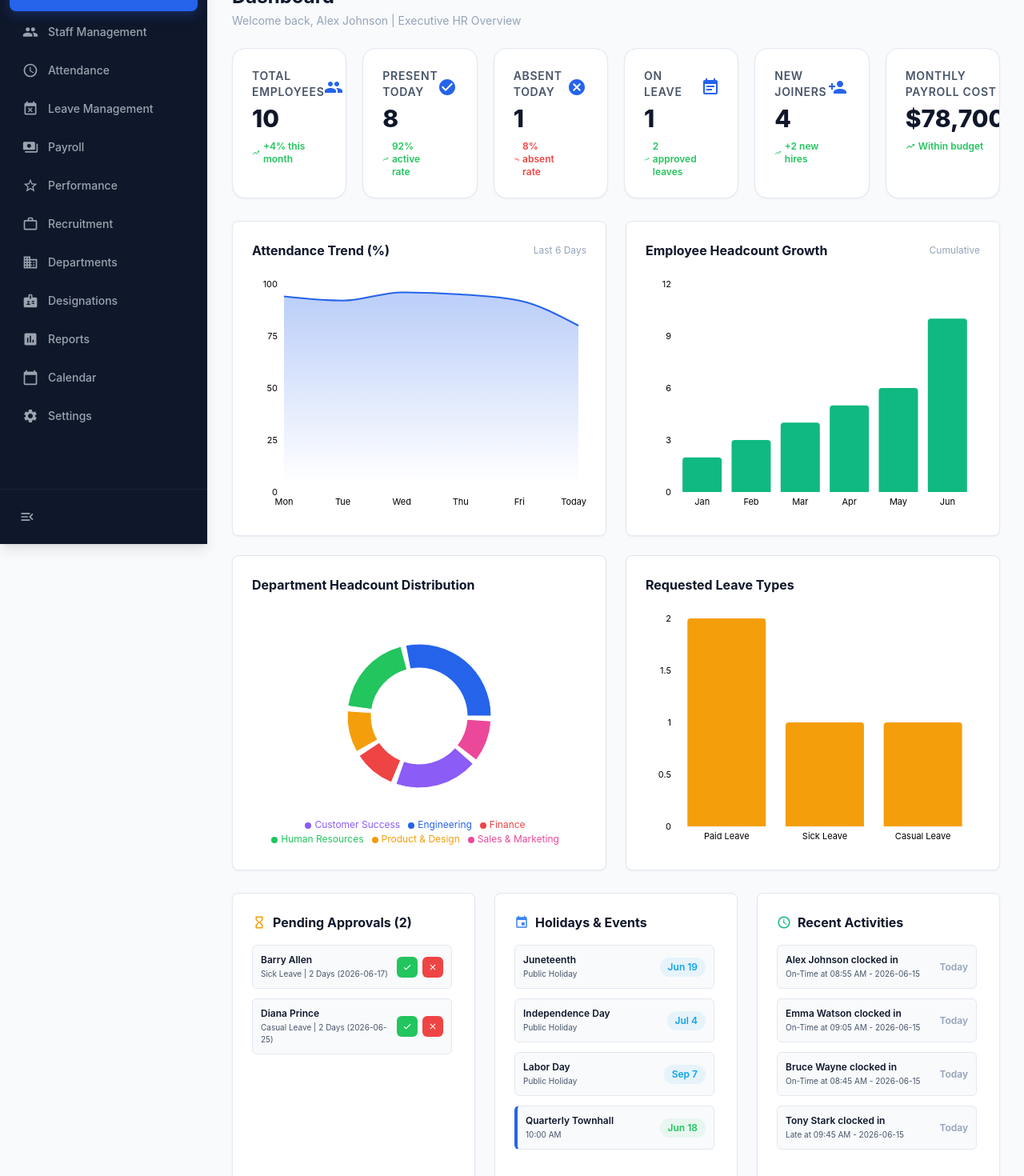
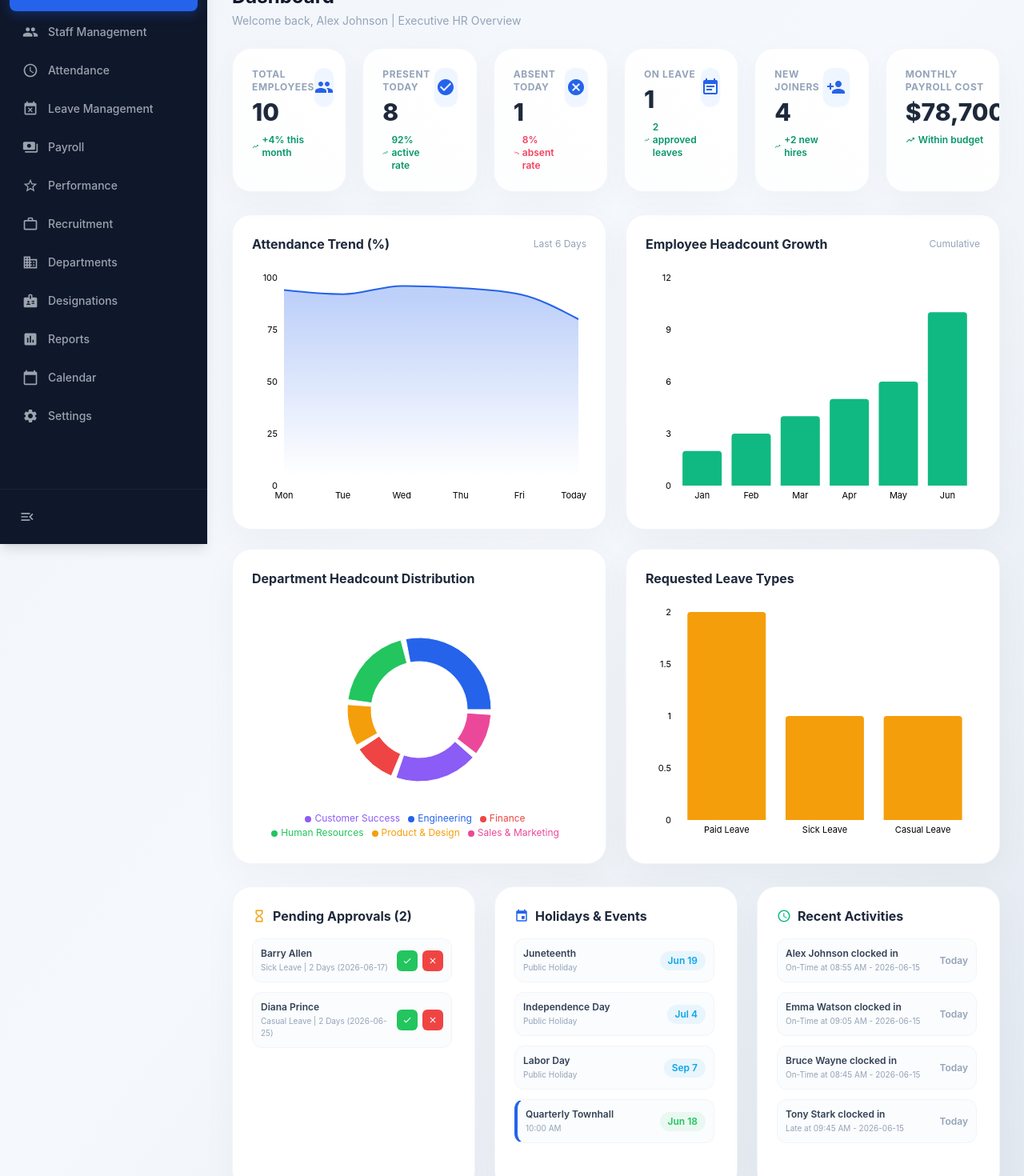
Before and after one commit to SumitCygnux/cygnux_hrms_v1, a React (Vite) app in the folder hrms_frontend/: page /dashboard in a window 1280 px wide. Shown: the part 120-1590 px from the top of the page at 80% size. Built offline with nearby package versions, Linux system fonts and the light colour scheme.

Commit message:
changes in design
changes in design

```diff
--- a/hrms_frontend/src/components/cards/KPICard.jsx
+++ b/hrms_frontend/src/components/cards/KPICard.jsx
@@ -7,15 +7,15 @@ const KPICard = ({ title, value, icon, trend, trendType = "up" }) => {
       initial={{ opacity: 0, y: 20 }}
       animate={{ opacity: 1, y: 0 }}
       transition={{ duration: 0.3 }}
-      className="bg-bg-secondary border border-border-color rounded-2xl p-6 flex justify-between items-start shadow-sm transition-all duration-200 relative overflow-hidden hover:-translate-y-1 hover:shadow-lg hover:border-primary group"
+      className="bg-white border border-slate-100 rounded-[24px] p-6 flex justify-between items-start shadow-[0_12px_40px_rgba(0,0,0,0.03)] transition-all duration-300 relative overflow-hidden hover:-translate-y-1 hover:shadow-[0_20px_50px_rgba(37,99,235,0.08)] hover:border-blue-500/30 group"
     >
       <div className="flex flex-col gap-2 relative z-10">
-        <span className="text-sm text-text-secondary font-semibold uppercase tracking-wider">{title}</span>
-        <span className="text-3xl font-extrabold text-text-primary leading-none">{value}</span>
+        <span className="text-xs text-slate-400 font-bold uppercase tracking-wider">{title}</span>
+        <span className="text-3xl font-extrabold text-slate-800 leading-none">{value}</span>
         {trend && (
           <div
             className={`inline-flex items-center text-xs font-semibold gap-1 mt-1 ${
-              trendType === "up" ? "text-success" : "text-danger"
+              trendType === "up" ? "text-emerald-600" : "text-rose-500"
             }`}
           >
             {trendType === "up" ? <MdTrendingUp /> : <MdTrendingDown />}
@@ -23,10 +23,10 @@ const KPICard = ({ title, value, icon, trend, trendType = "up" }) => {
           </div>
         )}
       </div>
-      <div className="w-12 h-12 rounded-xl flex items-center justify-center text-2xl bg-primary/10 text-primary transition-all duration-150 group-hover:bg-primary group-hover:text-white relative z-10">
+      <div className="w-12 h-12 rounded-xl flex items-center justify-center text-2xl bg-blue-50 text-blue-600 transition-all duration-300 group-hover:bg-gradient-to-r group-hover:from-blue-600 group-hover:to-blue-700 group-hover:text-white relative z-10 shadow-sm shadow-blue-100/30">
         {icon}
       </div>
-      <div className="absolute inset-0 bg-[radial-gradient(circle,rgba(255,255,255,0.03)_0%,transparent_80%)] pointer-events-none" />
+      <div className="absolute inset-0 bg-gradient-to-tr from-blue-50/10 to-transparent pointer-events-none" />
     </motion.div>
   );
 };
--- a/hrms_frontend/src/components/layout/DashboardLayout.jsx
+++ b/hrms_frontend/src/components/layout/DashboardLayout.jsx
@@ -8,7 +8,7 @@ const DashboardLayout = () => {
   const [isMobileOpen, setIsMobileOpen] = useState(false);
 
   return (
-    <div className="flex min-h-screen bg-bg-primary transition-all duration-300">
+    <div className="flex min-h-screen bg-gradient-to-br from-slate-100 via-blue-50/30 to-slate-200 transition-all duration-300">
       <Sidebar
         isCollapsed={isCollapsed}
         setIsCollapsed={setIsCollapsed}
--- a/hrms_frontend/src/pages/Dashboard/Dashboard.jsx
+++ b/hrms_frontend/src/pages/Dashboard/Dashboard.jsx
@@ -146,29 +146,29 @@ const Dashboard = () => {
 
       {/* Charts Section */}
       <div className="grid grid-cols-1 xl:grid-cols-2 gap-6 mb-7">
-        <div className="bg-bg-secondary border border-border-color rounded-lg p-6 shadow-sm">
-          <div className="text-base font-bold text-text-primary mb-5 flex items-center justify-between">
+        <div className="bg-white rounded-[24px] shadow-[0_12px_45px_rgba(0,0,0,0.04)] border border-slate-100 p-6">
+          <div className="text-base font-bold text-slate-800 mb-5 flex items-center justify-between">
             <span>Attendance Trend (%)</span>
-            <span className="text-xs text-text-muted font-normal">Last 6 Days</span>
+            <span className="text-xs text-slate-400 font-normal">Last 6 Days</span>
           </div>
           <AreaChartComponent data={attendanceTrendData} xKey="name" yKey="value" color="#2563EB" />
         </div>
 
-        <div className="bg-bg-secondary border border-border-color rounded-lg p-6 shadow-sm">
-          <div className="text-base font-bold text-text-primary mb-5 flex items-center justify-between">
+        <div className="bg-white rounded-[24px] shadow-[0_12px_45px_rgba(0,0,0,0.04)] border border-slate-100 p-6">
+          <div className="text-base font-bold text-slate-800 mb-5 flex items-center justify-between">
             <span>Employee Headcount Growth</span>
-            <span className="text-xs text-text-muted font-normal">Cumulative</span>
+            <span className="text-xs text-slate-400 font-normal">Cumulative</span>
           </div>
           <BarChartComponent data={employeeGrowthData} xKey="name" yKey="value" color="#10B981" label="Total Staff" />
         </div>
 
-        <div className="bg-bg-secondary border border-border-color rounded-lg p-6 shadow-sm">
-          <div className="text-base font-bold text-text-primary mb-5">Department Headcount Distribution</div>
+        <div className="bg-white rounded-[24px] shadow-[0_12px_45px_rgba(0,0,0,0.04)] border border-slate-100 p-6">
+          <div className="text-base font-bold text-slate-800 mb-5">Department Headcount Distribution</div>
           <PieChartComponent data={departmentData} nameKey="name" valueKey="value" />
         </div>
 
-        <div className="bg-bg-secondary border border-border-color rounded-lg p-6 shadow-sm">
-          <div className="text-base font-bold text-text-primary mb-5">Requested Leave Types</div>
+        <div className="bg-white rounded-[24px] shadow-[0_12px_45px_rgba(0,0,0,0.04)] border border-slate-100 p-6">
+          <div className="text-base font-bold text-slate-800 mb-5">Requested Leave Types</div>
           <BarChartComponent data={leaveAnalyticsData} xKey="name" yKey="value" color="#F59E0B" label="Requests" />
         </div>
       </div>
@@ -176,22 +176,22 @@ const Dashboard = () => {
       {/* Widgets Grid */}
       <div className="grid grid-cols-1 md:grid-cols-2 xl:grid-cols-3 gap-6">
         {/* Pending Approvals */}
-        <div className="bg-bg-secondary border border-border-color rounded-lg p-6 shadow-sm flex flex-col h-[380px]">
-          <div className="text-base font-bold text-text-primary mb-4 flex items-center gap-2">
+        <div className="bg-white rounded-[24px] shadow-[0_12px_45px_rgba(0,0,0,0.04)] border border-slate-100 p-6 flex flex-col h-[380px]">
+          <div className="text-base font-bold text-slate-800 mb-4 flex items-center gap-2">
             <MdHourglassEmpty className="text-amber-500 text-lg" />
             <span>Pending Approvals ({pendingApprovals.length})</span>
           </div>
           <div className="flex-1 overflow-y-auto flex flex-col gap-3 pr-1">
             {pendingApprovals.length === 0 ? (
-              <div className="flex flex-col items-center justify-center h-full text-sm text-text-muted">
+              <div className="flex flex-col items-center justify-center h-full text-sm text-slate-400">
                 All requests approved!
               </div>
             ) : (
               pendingApprovals.map((req) => (
-                <div key={req.id} className="flex items-center justify-between p-2.5 bg-bg-primary rounded-md border border-border-color transition-all hover:border-primary hover:translate-x-0.5">
+                <div key={req.id} className="flex items-center justify-between p-2.5 bg-slate-50/50 rounded-xl border border-slate-100 transition-all hover:border-blue-500/20 hover:translate-x-0.5">
                   <div className="flex flex-col gap-0.5">
-                    <span className="text-xs font-semibold text-text-primary">{req.employeeName}</span>
-                    <span className="text-[10px] text-text-secondary">
+                    <span className="text-xs font-semibold text-slate-700">{req.employeeName}</span>
+                    <span className="text-[10px] text-slate-400">
                       {req.leaveType} | {req.totalDays} Days ({req.startDate})
                     </span>
                   </div>
@@ -222,26 +222,26 @@ const Dashboard = () => {
         </div>
 
         {/* Upcoming Holidays & Events */}
-        <div className="bg-bg-secondary border border-border-color rounded-lg p-6 shadow-sm flex flex-col h-[380px]">
-          <div className="text-base font-bold text-text-primary mb-4 flex items-center gap-2">
-            <MdEvent className="text-blue-500 text-lg" />
+        <div className="bg-white rounded-[24px] shadow-[0_12px_45px_rgba(0,0,0,0.04)] border border-slate-100 p-6 flex flex-col h-[380px]">
+          <div className="text-base font-bold text-slate-800 mb-4 flex items-center gap-2">
+            <MdEvent className="text-blue-600 text-lg" />
             <span>Holidays & Events</span>
           </div>
           <div className="flex-1 overflow-y-auto flex flex-col gap-3 pr-1">
             {upcomingHolidays.map((holiday) => (
-              <div key={holiday.id} className="flex items-center justify-between p-2.5 bg-bg-primary rounded-md border border-border-color transition-all hover:border-primary hover:translate-x-0.5">
+              <div key={holiday.id} className="flex items-center justify-between p-2.5 bg-slate-50/50 rounded-xl border border-slate-100 transition-all hover:border-blue-500/20 hover:translate-x-0.5">
                 <div className="flex flex-col gap-0.5">
-                  <span className="text-xs font-semibold text-text-primary">{holiday.title}</span>
-                  <span className="text-[10px] text-text-secondary">Public Holiday</span>
+                  <span className="text-xs font-semibold text-slate-700">{holiday.title}</span>
+                  <span className="text-[10px] text-slate-400">Public Holiday</span>
                 </div>
                 <Badge status="WFH">{new Date(holiday.date).toLocaleDateString("en-US", { month: "short", day: "numeric" })}</Badge>
               </div>
             ))}
             {companyEvents.slice(0, 1).map((ev) => (
-              <div key={ev.id} className="flex items-center justify-between p-2.5 bg-bg-primary rounded-md border border-border-color transition-all hover:border-primary hover:translate-x-0.5 border-l-4 border-l-primary">
+              <div key={ev.id} className="flex items-center justify-between p-2.5 bg-slate-50/50 rounded-xl border border-slate-100 transition-all hover:border-blue-500/20 hover:translate-x-0.5 border-l-4 border-l-blue-600">
                 <div className="flex flex-col gap-0.5">
-                  <span className="text-xs font-semibold text-text-primary">{ev.title}</span>
-                  <span className="text-[10px] text-text-secondary">{ev.time}</span>
+                  <span className="text-xs font-semibold text-slate-700">{ev.title}</span>
+                  <span className="text-[10px] text-slate-400">{ev.time}</span>
                 </div>
                 <Badge status="Active">{new Date(ev.date).toLocaleDateString("en-US", { month: "short", day: "numeric" })}</Badge>
               </div>
@@ -250,19 +250,19 @@ const Dashboard = () => {
         </div>
 
         {/* Recent Activities */}
-        <div className="bg-bg-secondary border border-border-color rounded-lg p-6 shadow-sm flex flex-col h-[380px]">
-          <div className="text-base font-bold text-text-primary mb-4 flex items-center gap-2">
+        <div className="bg-white rounded-[24px] shadow-[0_12px_45px_rgba(0,0,0,0.04)] border border-slate-100 p-6 flex flex-col h-[380px]">
+          <div className="text-base font-bold text-slate-800 mb-4 flex items-center gap-2">
             <MdSchedule className="text-emerald-500 text-lg" />
             <span>Recent Activities</span>
           </div>
           <div className="flex-1 overflow-y-auto flex flex-col gap-3 pr-1">
             {recentActivities.map((act) => (
-              <div key={act.id} className="flex items-center justify-between p-2.5 bg-bg-primary rounded-md border border-border-color transition-all hover:border-primary hover:translate-x-0.5">
+              <div key={act.id} className="flex items-center justify-between p-2.5 bg-slate-50/50 rounded-xl border border-slate-100 transition-all hover:border-blue-500/20 hover:translate-x-0.5">
                 <div className="flex flex-col gap-0.5">
-                  <span className="text-xs font-semibold text-text-primary">{act.title}</span>
-                  <span className="text-[10px] text-text-secondary">{act.subtitle}</span>
+                  <span className="text-xs font-semibold text-slate-700">{act.title}</span>
+                  <span className="text-[10px] text-slate-400">{act.subtitle}</span>
                 </div>
-                <span className="text-xs text-text-muted font-semibold">{act.time}</span>
+                <span className="text-xs text-slate-400 font-semibold">{act.time}</span>
               </div>
             ))}
           </div>
```
